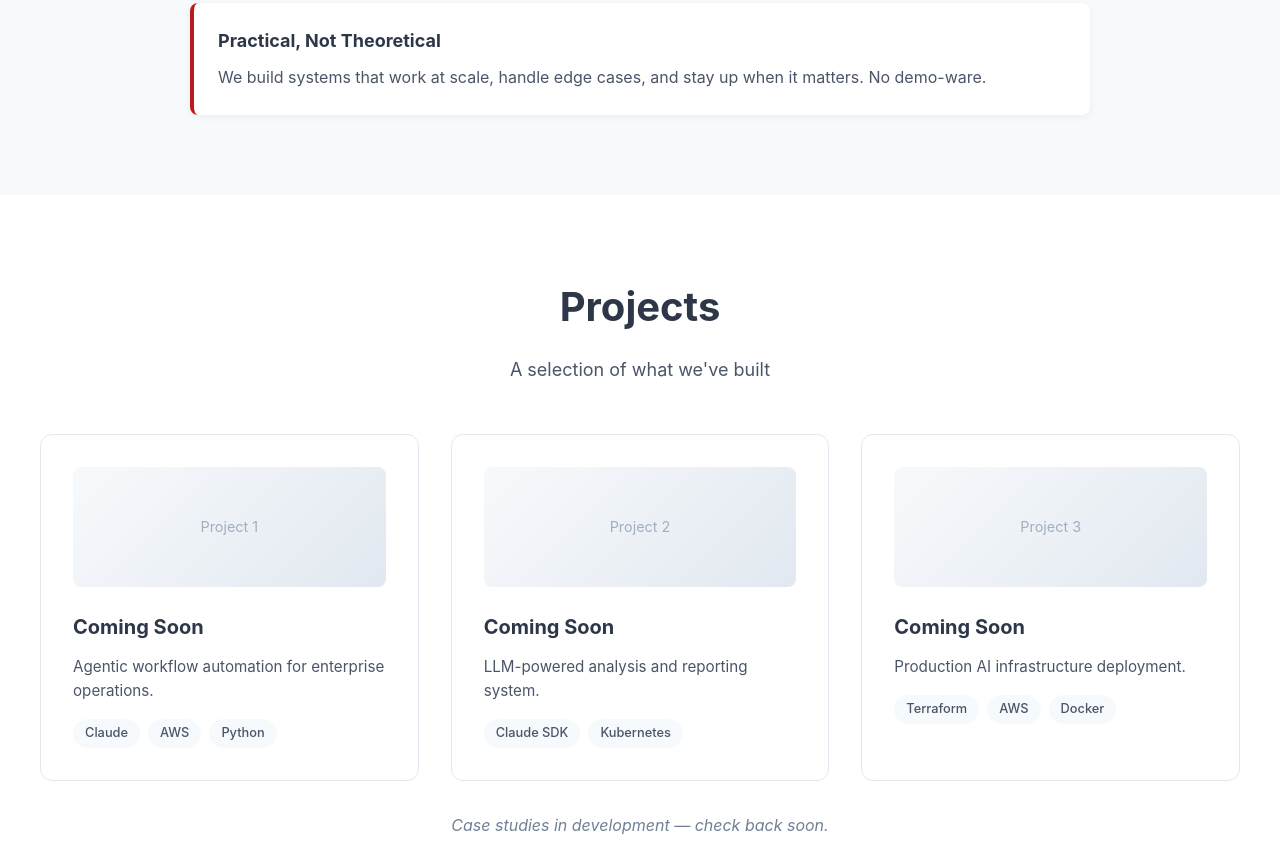
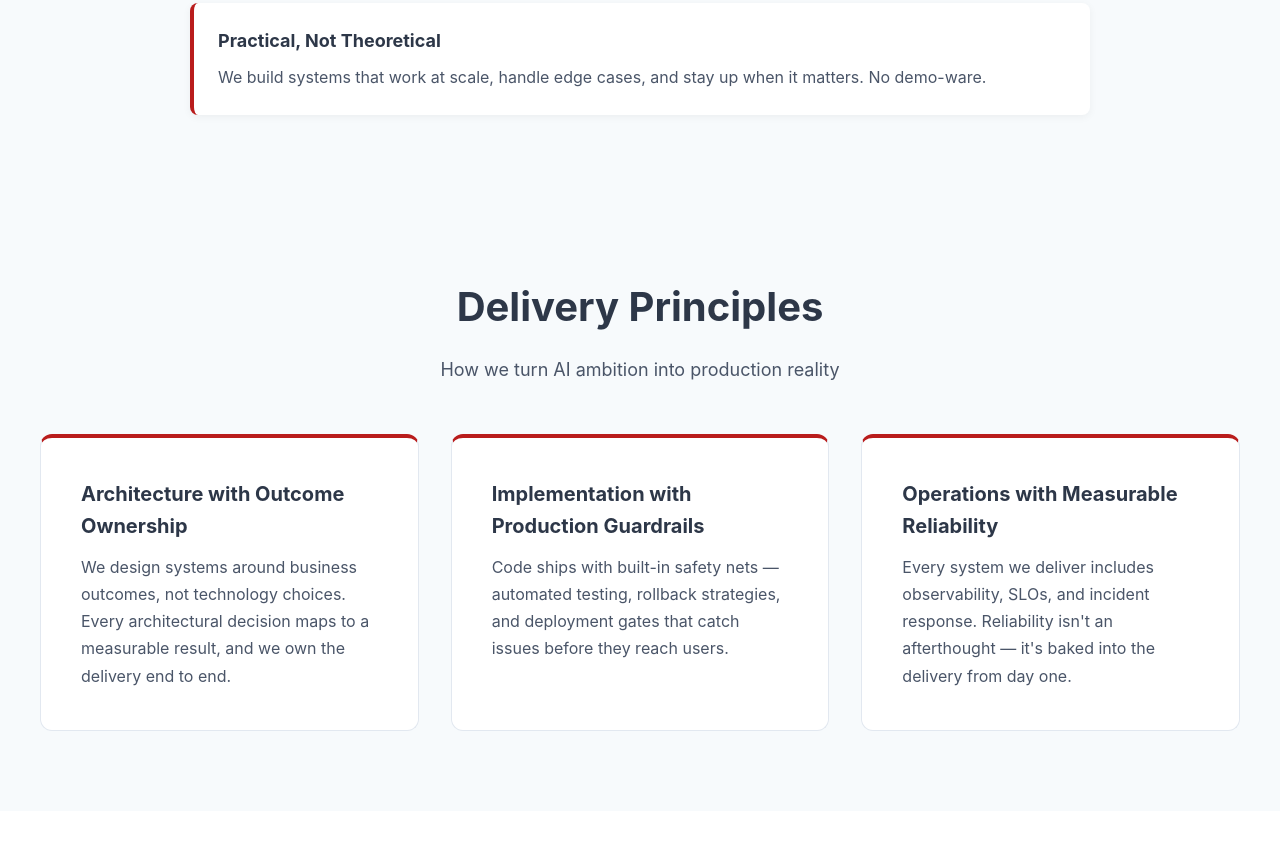
Before and after one commit to Limilo/limilo.github.io, a plain HTML site: page index.html in a window 1280 px wide. Shown: the part 3382-4240 px from the top of the page. Drawn offline with Linux system fonts and the light colour scheme.

Commit message:
Implement ENA-158-1774289560: Update the Limilo website homepage in index.html o...

```diff
--- a/index.html
+++ b/index.html
@@ -335,6 +335,41 @@
             line-height: 1.7;
         }
 
+        /* Delivery Principles */
+        .principles-grid {
+            display: grid;
+            grid-template-columns: repeat(3, 1fr);
+            gap: 2rem;
+            margin-top: 3rem;
+        }
+
+        .principle-card {
+            background: white;
+            border: 1px solid #e2e8f0;
+            border-radius: 12px;
+            padding: 2.5rem;
+            transition: all 0.3s ease;
+            border-top: 4px solid #b91c1c;
+        }
+
+        .principle-card:hover {
+            transform: translateY(-3px);
+            box-shadow: 0 15px 30px rgba(0, 0, 0, 0.1);
+        }
+
+        .principle-card h3 {
+            font-size: 1.25rem;
+            font-weight: 700;
+            color: #2d3748;
+            margin-bottom: 0.75rem;
+        }
+
+        .principle-card p {
+            color: #4a5568;
+            line-height: 1.7;
+            font-size: 1rem;
+        }
+
         /* Projects Section */
         .projects-grid {
             display: grid;
@@ -524,6 +559,10 @@
                 grid-template-columns: 1fr;
             }
 
+            .principles-grid {
+                grid-template-columns: 1fr;
+            }
+
             .projects-grid {
                 grid-template-columns: 1fr;
             }
@@ -670,6 +709,29 @@
         </div>
     </section>
 
+    <!-- Delivery Principles Section -->
+    <section id="delivery-principles" class="section-alt">
+        <div class="container">
+            <h2>Delivery Principles</h2>
+            <p class="section-intro">How we turn AI ambition into production reality</p>
+
+            <div class="principles-grid">
+                <div class="principle-card">
+                    <h3>Architecture with Outcome Ownership</h3>
+                    <p>We design systems around business outcomes, not technology choices. Every architectural decision maps to a measurable result, and we own the delivery end to end.</p>
+                </div>
+                <div class="principle-card">
+                    <h3>Implementation with Production Guardrails</h3>
+                    <p>Code ships with built-in safety nets — automated testing, rollback strategies, and deployment gates that catch issues before they reach users.</p>
+                </div>
+                <div class="principle-card">
+                    <h3>Operations with Measurable Reliability</h3>
+                    <p>Every system we deliver includes observability, SLOs, and incident response. Reliability isn't an afterthought — it's baked into the delivery from day one.</p>
+                </div>
+            </div>
+        </div>
+    </section>
+
     <!-- Projects Section -->
     <section id="projects">
         <div class="container">
```
